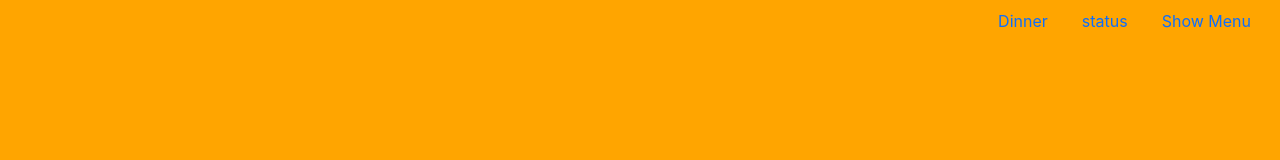
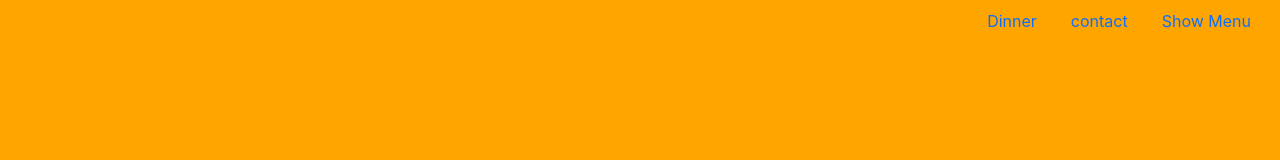
Before and after one commit to ianfletcher314/BrasiliaRestaurant, a React (Create React App) app: page / in a window 1280 px wide. Shown: the top 160 px of the page. Built offline with nearby package versions, Linux system fonts and the light colour scheme.

Commit message:
added contact id to contact component and deleted the unused status button in the nav section and transitioned it into the contact button which takes you down to the correct area of the main section with the id property

```diff
--- a/src/components/Contact/Contact.jsx
+++ b/src/components/Contact/Contact.jsx
@@ -1,6 +1,10 @@
 import "./style.css";
 
 function Contact() {
-  return <div className="contact">contact</div>;
+  return (
+    <div className="contact" id="contact">
+      contact
+    </div>
+  );
 }
 export default Contact;
--- a/src/components/Nav/Nav.jsx
+++ b/src/components/Nav/Nav.jsx
@@ -17,14 +17,9 @@ function Nav(props) {
             </a>
           </li>
           <li className="nav-item">
-            <button
-              onClick={() => {
-                props.function();
-              }}
-              className="nav-link active btn"
-            >
-              status
-            </button>
+            <a href="#contact" className="nav-link active btn">
+              contact
+            </a>
           </li>
           <li className="nav-item">
             <button
```
